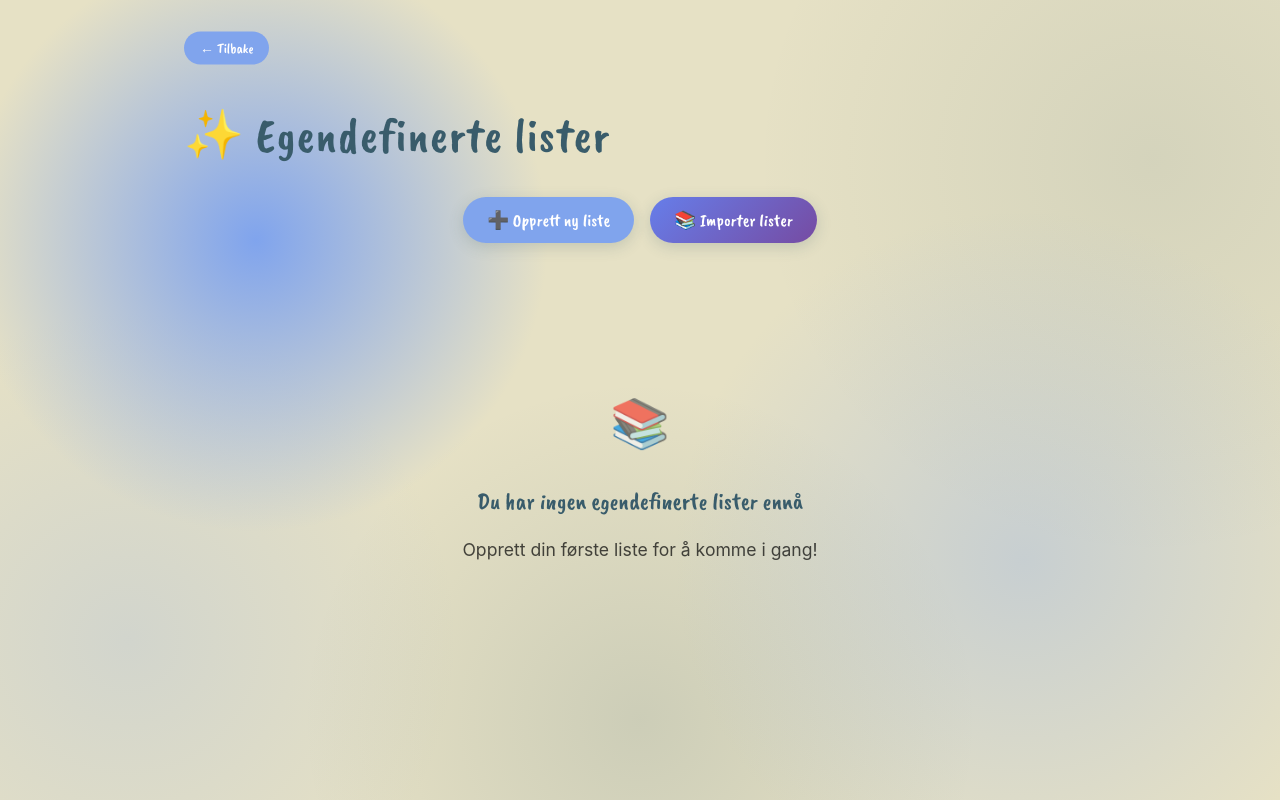
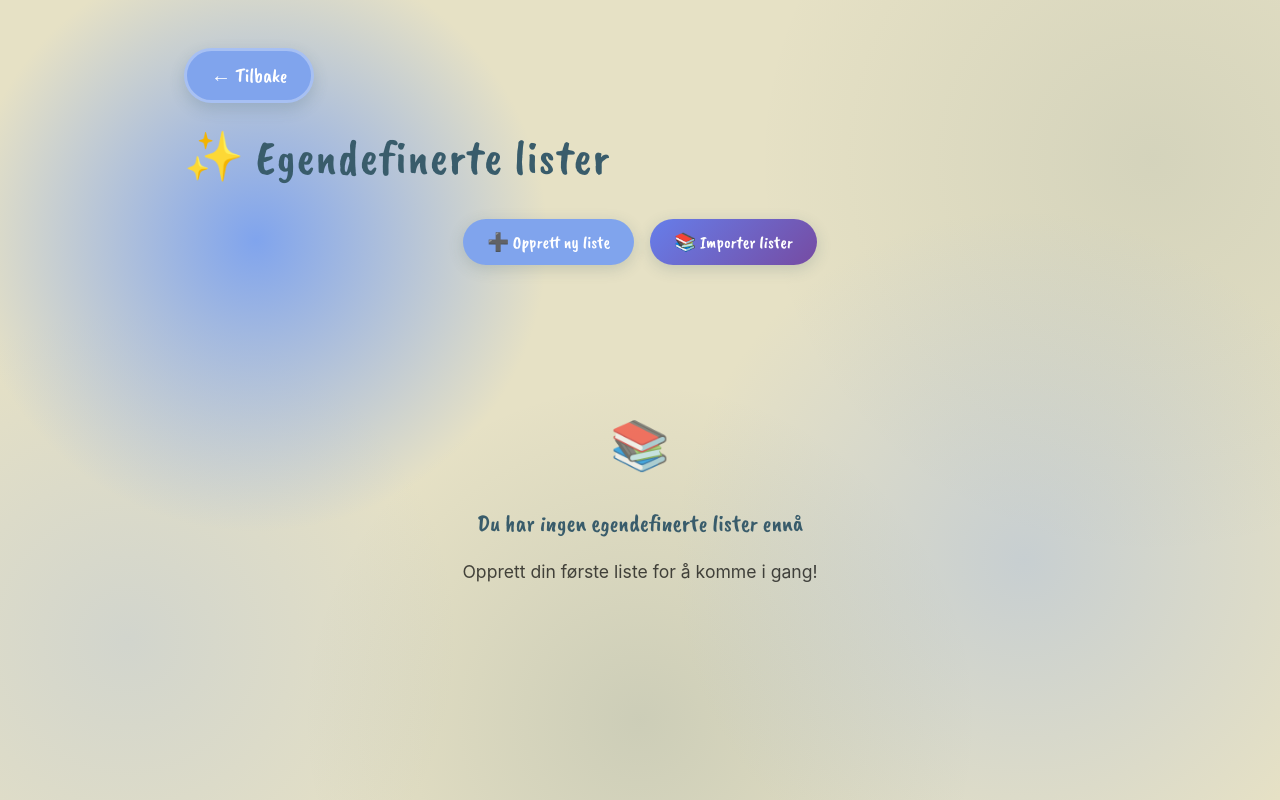
Before and after one commit to boyum/kana, a SvelteKit app: page /egendefinert in a window 1280 px wide. Built offline with nearby package versions, Linux system fonts and the light colour scheme.

Commit message:
refactor: create link and button components

```diff
--- /dev/null
+++ b/src/lib/components/BackButton.svelte
@@ -0,0 +1,10 @@
+<script lang="ts">
+  import { goto } from "$app/navigation";
+  import { handleLinkClick } from "$lib/utils/interaction";
+  import Link from "./Link.svelte";
+
+  export let text: string = "← Tilbake";
+  export let url: string = "/";
+</script>
+
+<Link {url} onPointerDown={event => handleLinkClick(event, url, goto)} {text} />
--- /dev/null
+++ b/src/lib/components/Button.svelte
@@ -0,0 +1,37 @@
+<script lang="ts">
+  export let onPointerDown: ((event: PointerEvent) => void) | null = null;
+  export let onClick: ((event: MouseEvent) => void) | null = null;
+  export let text: string;
+</script>
+
+<button
+  type="button"
+  class="button"
+  on:pointerdown={onPointerDown}
+  on:click={onClick}
+>
+  {text}
+</button>
+
+<style>
+  .button {
+    padding: 0.75rem 1.5rem;
+    font-family: var(--font-heading);
+    font-size: 1.25rem;
+    background: var(--color-accent);
+    color: white;
+    border-radius: 10000px;
+    border: 3px solid rgba(255, 255, 255, 0.3);
+    text-decoration: none;
+    box-shadow: 0 6px 15px rgba(57, 92, 107, 0.2);
+    cursor: pointer;
+    white-space: nowrap;
+    user-select: none;
+  }
+
+  .button:focus {
+    background: var(--color-heading);
+    transform: translateY(-3px) scale(1.05);
+    box-shadow: 0 10px 25px rgba(57, 92, 107, 0.3);
+  }
+</style>
--- /dev/null
+++ b/src/lib/components/Link.svelte
@@ -0,0 +1,39 @@
+<script lang="ts">
+  export let onPointerDown: ((event: PointerEvent) => void) | null = null;
+  export let onClick: ((event: MouseEvent) => void) | null = null;
+  export let text: string;
+  export let url: string;
+</script>
+
+<a
+  href={url}
+  type="button"
+  class="button"
+  on:pointerdown={onPointerDown}
+  on:click={onClick}
+>
+  {text}
+</a>
+
+<style>
+  .button {
+    padding: 0.75rem 1.5rem;
+    font-family: var(--font-heading);
+    font-size: 1.25rem;
+    background: var(--color-accent);
+    color: white;
+    border-radius: 10000px;
+    border: 3px solid rgba(255, 255, 255, 0.3);
+    text-decoration: none;
+    box-shadow: 0 6px 15px rgba(57, 92, 107, 0.2);
+    cursor: pointer;
+    white-space: nowrap;
+    user-select: none;
+  }
+
+  .button:focus {
+    background: var(--color-heading);
+    transform: translateY(-3px) scale(1.05);
+    box-shadow: 0 10px 25px rgba(57, 92, 107, 0.3);
+  }
+</style>
--- a/src/lib/utils/storage.ts
+++ b/src/lib/utils/storage.ts
@@ -275,7 +275,7 @@ export function exportList(id: string): string {
 }
 
 // Import list from JSON string
-export function importList(jsonString: string): CustomList {
+export function importJsonAsList(jsonString: string): CustomList {
   try {
     const serialized: SerializedCustomList = JSON.parse(jsonString);
 
@@ -306,12 +306,11 @@ export function importList(jsonString: string): CustomList {
   }
 }
 
-// Import an example list into user's custom lists
-export function importExampleList(exampleList: CustomList): CustomList {
+export function addList(list: CustomList): CustomList {
   const imported: CustomList = {
+    ...list,
     id: generateId(),
-    name: exampleList.name,
-    cards: exampleList.cards.map(card => ({
+    cards: list.cards.map(card => ({
       ...card,
       id: generateId(),
       createdAt: new Date(),
@@ -319,7 +318,6 @@ export function importExampleList(exampleList: CustomList): CustomList {
     })),
     createdAt: new Date(),
     updatedAt: new Date(),
-    defaultDirection: exampleList.defaultDirection,
   };
 
   saveCustomList(imported);
--- a/src/routes/egendefinert/+page.svelte
+++ b/src/routes/egendefinert/+page.svelte
@@ -13,6 +13,7 @@
   import ShareDialog from "$lib/components/ShareDialog.svelte";
   import { handleLinkClick } from "$lib/utils/interaction";
   import CustomListComponent from "$lib/components/CustomList.svelte";
+  import BackButton from "$lib/components/BackButton.svelte";
 
   let lists: CustomList[] = [];
   let searchQuery = "";
@@ -115,13 +116,6 @@
     shareList = null;
   }
 
-  function openImportDialog() {
-    showImportDialog = true;
-    importToken = "";
-    importError = "";
-    importSuccess = false;
-  }
-
   function closeImportDialog() {
     showImportDialog = false;
     importToken = "";
@@ -196,13 +190,7 @@
 
 <div class="container">
   <header>
-    <a
-      href="/"
-      class="back-btn"
-      on:pointerdown={e => handleLinkClick(e, "/", goto)}
-    >
-      ← Tilbake
-    </a>
+    <BackButton />
     <h1>✨ Egendefinerte lister</h1>
   </header>
 
@@ -348,23 +336,6 @@
     margin-bottom: 2rem;
     position: relative;
     text-align: center;
-  }
-
-  .back-btn {
-    transform: translateY(-50%);
-    padding: 0.5rem 1rem;
-    background: var(--color-accent);
-    color: white;
-    text-decoration: none;
-    border-radius: 25px;
-    font-family: var(--font-heading);
-    font-size: 0.875rem;
-    transition: all 0.3s ease;
-  }
-
-  .back-btn:hover {
-    background: var(--color-heading);
-    transform: translateY(-50%) scale(1.05);
   }
 
   h1 {
```
Also changed, not shown: src/lib/components/ListPage.svelte (+7 -27 lines), src/routes/+page.svelte (+0 -9 lines), src/routes/egendefinert/[listId]/edit/+page.svelte (+2 -7 lines), src/routes/egendefinert/new/+page.svelte (+2 -7 lines), src/routes/importer/+page.svelte (+16 -18 lines).
